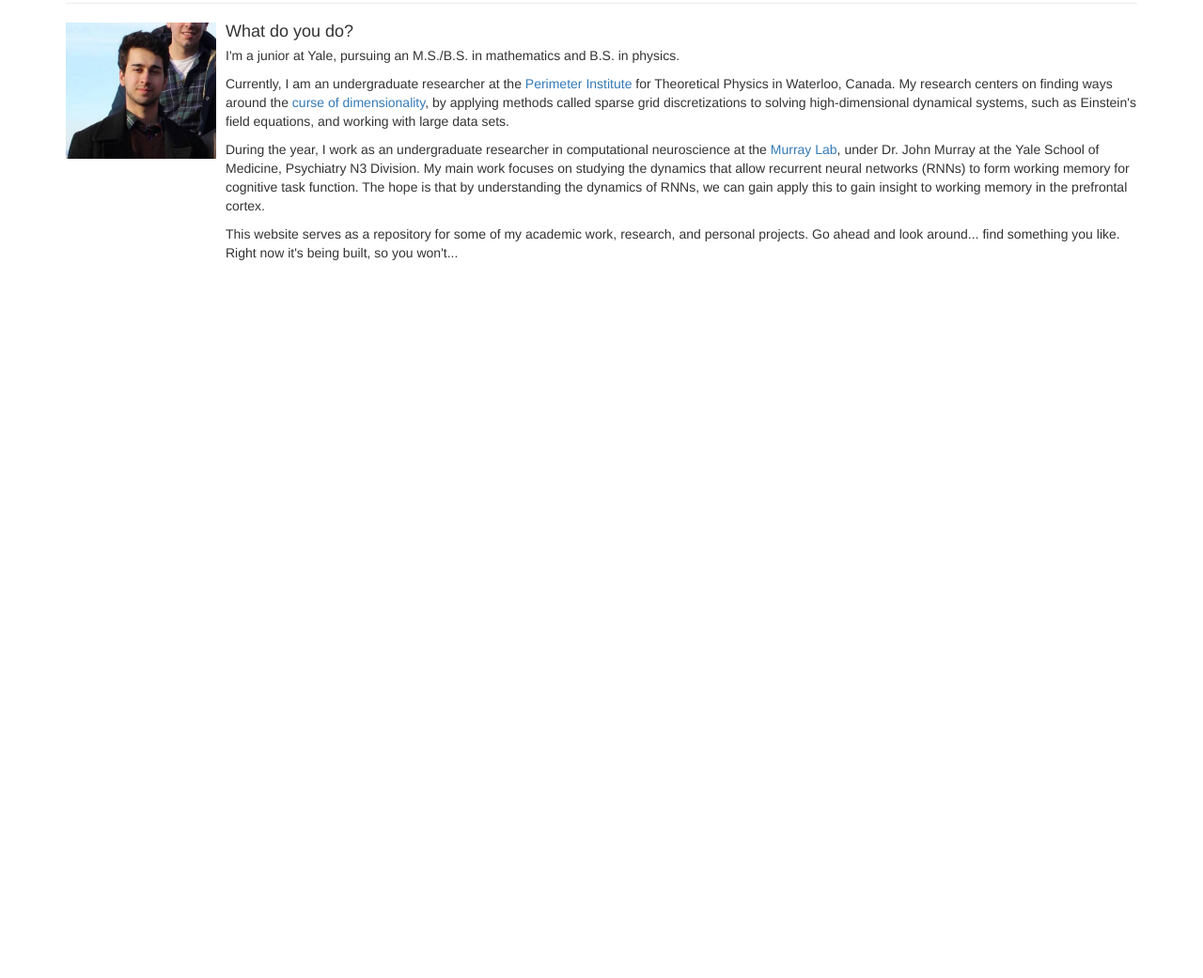
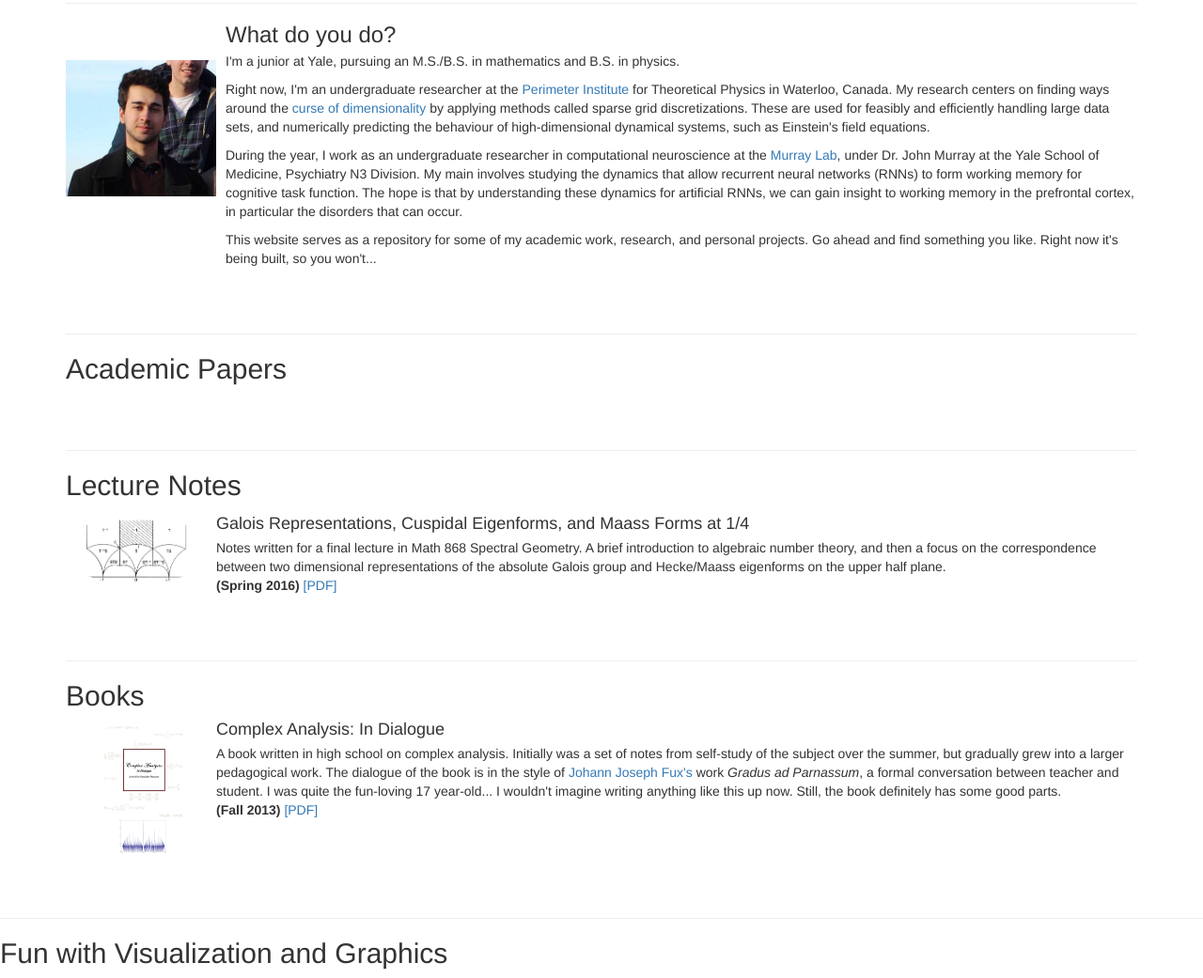
Before and after one commit to ABAtanasov/ABAtanasov.github.io, a plain HTML site: page index.html in a window 1280 px wide. Shown: the part 500-1541 px from the top of the page at 94% size. Before the commit the page ends 800 px from the top, so only its background shows below. Drawn offline with Linux system fonts and the light colour scheme.

Commit message:
Added some files, fixed some sentences and formatting

```diff
--- a/index.html
+++ b/index.html
@@ -42,9 +42,9 @@
 			  <!-- Collect the nav links, forms, and other content for toggling -->
 			  <div class="navbar-collapse collapse navHeaderCollapse">
 			    <ul class="nav navbar-nav">
-				  <li class = ""><a href="#papers"><i class="fa fa-file-o fa-lg"></i> Papers</a></li>
-				  <li class = ""><a href="#lessons"><i class="fa fa-th-list fa-lg"></i> Lessons</a></li>
-				  <li class = ""><a href="#books"><i class="fa fa-th-list fa-lg"></i> Books</a></li>
+				  <li class = ""><a href="#papers"><i class="fa fa-file-o fa-fw"></i> Papers</a></li>
+				  <li class = ""><a href="#lessons"><i class="fa fa-th-list fa-fw"></i> Lessons</a></li>
+				  <li class = ""><a href="#books"><i class="fa fa-book fa-fw"></i> Books</a></li>
 				  <li class = ""><a href="https://github.com/alexatanasov14"><i class="fa fa-github-square fa-lg"></i></a></li>
 		  		  <li class = ""><a href="http://linkedin.com/in/alexatanasov"><i class="fa fa-linkedin-square fa-lg"></i></a></li>
 				  <li class = ""><a href="https://sketchesofreality.wordpress.com"><i class="fa fa-wordpress fa-lg"></i></a></li>
@@ -73,20 +73,72 @@
 
 			<div class="media">
 			  <div class="pull-left media-top">
+				  <br> <br>
 			  <img class="media-img" src="Files/Face.jpg" alt="..." height="145" width="160"></img>
 			  </div>
 			  <div class="media-body">
-			    <h4 class="media-heading">What do you do?</h4>
+			    <h3 class="media-heading">What do you do?</h3>
 				<p>
 					I'm a junior at Yale, pursuing an M.S./B.S. in mathematics and B.S. in physics.
 				</p>
 				<p>
-					Currently, I am an undergraduate researcher at the <a href="http://perimeterinstitute.ca/">Perimeter Institute</a> for Theoretical Physics in Waterloo, Canada. My research centers on finding ways around the  <a href="https://en.wikipedia.org/wiki/Curse_of_dimensionality">curse of dimensionality</a>, by applying methods called sparse grid discretizations to solving high-dimensional dynamical systems, such as Einstein's field equations, and working with large data sets.
+					Right now, I'm an undergraduate researcher at the <a href="http://perimeterinstitute.ca/">Perimeter Institute</a> for Theoretical Physics in Waterloo, Canada. My research centers on finding ways around the  <a href="https://en.wikipedia.org/wiki/Curse_of_dimensionality">curse of dimensionality</a> by applying methods called sparse grid discretizations. These are used for feasibly and efficiently handling large data sets, and numerically predicting the behaviour of high-dimensional dynamical systems, such as Einstein's field equations.
 				</p>
-				<p> During the year, I work as an undergraduate researcher in computational neuroscience at the <a href="http://murraylab.yale.edu">Murray Lab</a>, under Dr. John Murray at the Yale School of Medicine, Psychiatry N3 Division. My main work focuses on studying the dynamics that allow recurrent neural networks (RNNs) to form working memory for cognitive task function. The hope is that by understanding the dynamics of RNNs, we can gain apply this to gain insight to working memory in the prefrontal cortex. </p>
+				<p> During the year, I work as an undergraduate researcher in computational neuroscience at the <a href="http://murraylab.yale.edu">Murray Lab</a>, under Dr. John Murray at the Yale School of Medicine, Psychiatry N3 Division. My main involves studying the dynamics that allow recurrent neural networks (RNNs) to form working memory for cognitive task function. The hope is that by understanding these dynamics for artificial RNNs, we can gain insight to working memory in the prefrontal cortex, in particular the disorders that can occur. </p>
 
-				<p> This website serves as a repository for some of my academic work, research, and personal projects. Go ahead and look around... find something you like. Right now it's being built, so you won't...    </p>
+				<p> This website serves as a repository for some of my academic work, research, and personal projects. Go ahead and find something you like. Right now it's being built, so you won't...    </p>
 			  </div>
 			</div>
+
+			<!-- *************** Papers ***************** -->
+			<a name = "papers"></a>
+			<div class="clearfix"></div>
+			<br><br>
+		    <hr class="featurette-divider">
+			<h2> Academic Papers </h2>
+
+
+			<!-- *************** Lessons ***************** -->
+			<a name = "lessons"></a>
+			<div class="clearfix"></div>
+			<br><br>
+		    <hr class="featurette-divider">
+			<h2> Lecture Notes </h2>
+
+			<div class="media">
+					  <div class="pull-left media-top">
+					  <img class="img-circle" src="Files/Modular.png" alt="..." height="75" width="150"></img>
+					  </div>
+					  <div class="media-body">
+					    <h4 class="media-heading">Galois Representations, Cuspidal Eigenforms, and Maass Forms at 1/4</h4>
+						Notes written for a final lecture in Math 868 Spectral Geometry. A brief introduction to algebraic number theory, and then a focus on the correspondence between two dimensional representations of the absolute Galois group and Hecke/Maass eigenforms on the upper half plane.
+					    <p> <strong>(Spring 2016)</strong> <a href="Files/Spectral.pdf">[PDF]</a></p>
+					  </div>
+					</div>
+
+			<!-- *************** Books ***************** -->
+			<a name = "books"></a>
+			<div class="clearfix"></div>
+			<br><br>
+		    <hr class="featurette-divider">
+			<h2> Books </h2>
+			  <div class="pull-left media-top">
+			  <img class="img-circle" src="Files/Square Cover.png" alt="..." height="150" width="160"></img>
+			  </div>
+			  <div class="media-body">
+			    <h4 class="media-heading">Complex Analysis: In Dialogue</h4>
+				A book written in high school on complex analysis. Initially was a set of notes from self-study of the subject over the summer, but gradually grew into a larger pedagogical work. The dialogue of the book is in the style of <a href="https://en.wikipedia.org/wiki/Johann_Joseph_Fux">Johann Joseph Fux's</a> work <em>Gradus ad Parnassum</em>, a formal conversation between teacher and student. I was quite the fun-loving 17 year-old... I wouldn't imagine writing anything like this up now. Still, the book definitely has some good parts.
+			    <p> <strong>(Fall 2013)</strong> <a href="Files/CAID.pdf">[PDF]</a></p>
+			  </div>
+			</div>
+
+
+			<!-- *************** Pretty ***************** -->
+			<a name = "pretty"></a>
+			<div class="clearfix"></div>
+			<br><br>
+		    <hr class="featurette-divider">
+			<h2> Fun with Visualization and Graphics </h2>
+
   </body>
 </html>
```
Also changed, not shown: stylesheets/main.css (added, +12 -0 lines), Files/Cover.png (added), Files/Modular.png (added), Files/Picture.jpeg (added), Files/Square Cover.png (added), 5 other files.
